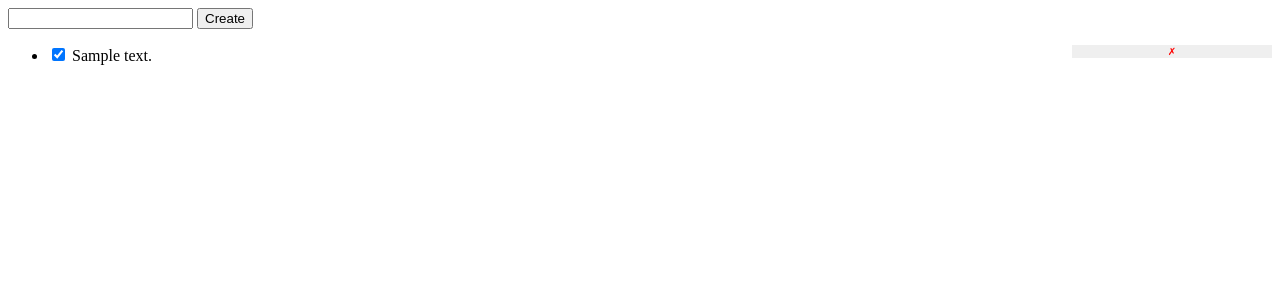
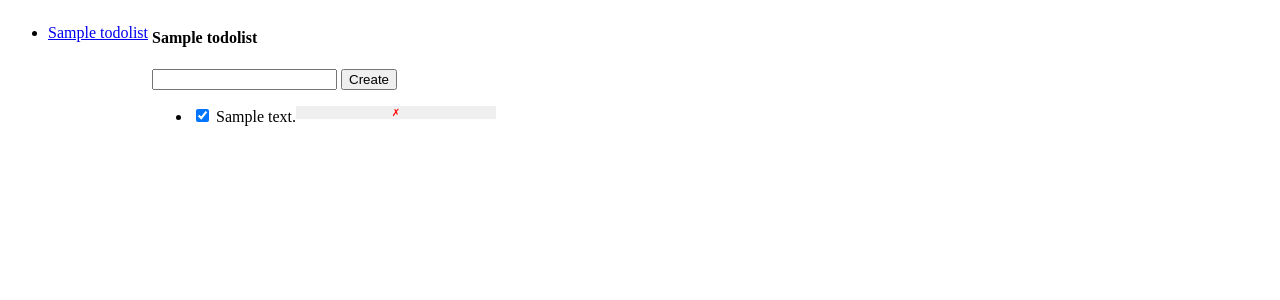
Before and after one commit to hamidkhbl/full-stack-class-demos, a Flask app: template todoapp/templates/index.html in a window 1280 px wide. Shown: the top 300 px of the page. Run offline with Flask 2, Linux system fonts and the light colour scheme; the template is opened without the code that fills it: values that come from a table or form of the project are taken from there, others are empty; tables that the repository leaves empty hold one stand-in row (values such as "Sample post").

Commit message:
add todo category

```diff
--- a/todoapp/app.py
+++ b/todoapp/app.py
@@ -51,9 +51,17 @@ def delete_todo(todo_id):
   return jsonify({ 'success': True })
 
 
+@app.route('/lists/<list_id>')
+def get_list_todos(list_id):
+
+    return render_template('index.html',
+    active_list=TodoList.query.get(list_id),
+    lists = TodoList.query.all(),
+    data = Todo.query.filter_by(list_id=list_id).order_by('id').all())
+
 @app.route('/')
 def index():
-    return render_template('index.html', data = Todo.query.order_by('id').all())
+    return redirect(url_for('get_list_todos', list_id=1))
 
 @app.route('/todos/create', methods = ['POST'])
 def create_todo():
--- a/todoapp/templates/index.html
+++ b/todoapp/templates/index.html
@@ -15,13 +15,31 @@
             font-size: 10px;
             width: 200px;
         }
+
+        .lists-wrapper, .todos-wrapper {
+            display: inline-block;
+            vertical-align: top;
+        }
     </style>
 </head>
 <body>
+    <div class="lists-wrapper">
+        <ul>
+            {%for list in lists%}
+            <li>
+                <a href="/lists/{{list.id}}">{{list.name}}</a>
+            </li>
+            {% endfor %}
+        </ul>
+    </div>
+
+    <div class="todos-wrapper">
+    <h4>{{active_list.name}}</h4>
     <form id="form">
         <input type="text" name="description", id="description"/>
         <input type="submit" value="Create"/>
     </form>
+
         <ul id='todos'>
 
             {% for d in data%}
@@ -32,6 +50,9 @@
             </li>
             {% endfor%}
         </ul>
+
+    </div>
+
 
     <script>
         const checkboxes = document.querySelectorAll('.check-completed')
```
Lines whose indentation alone changed are shown as unchanged.
